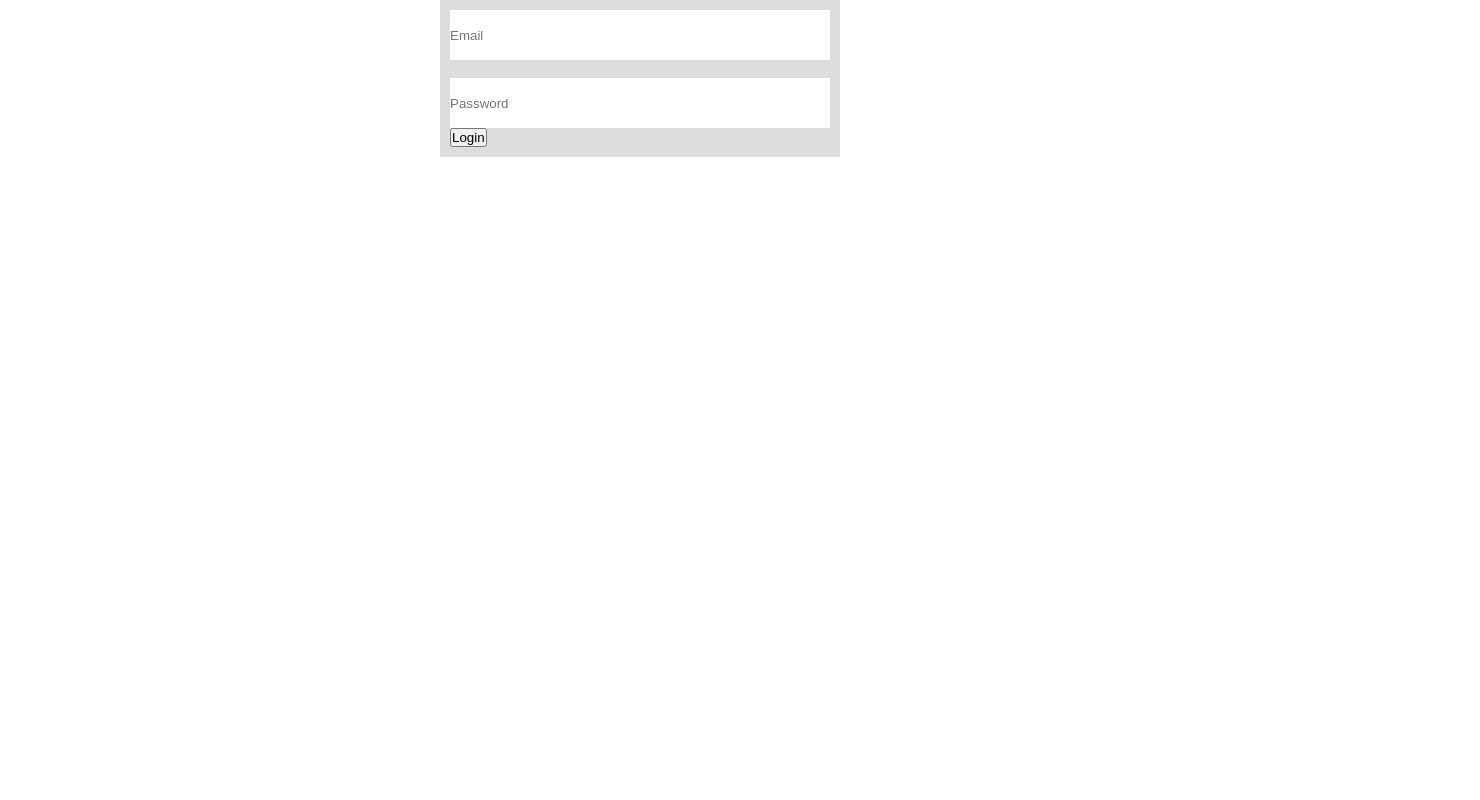
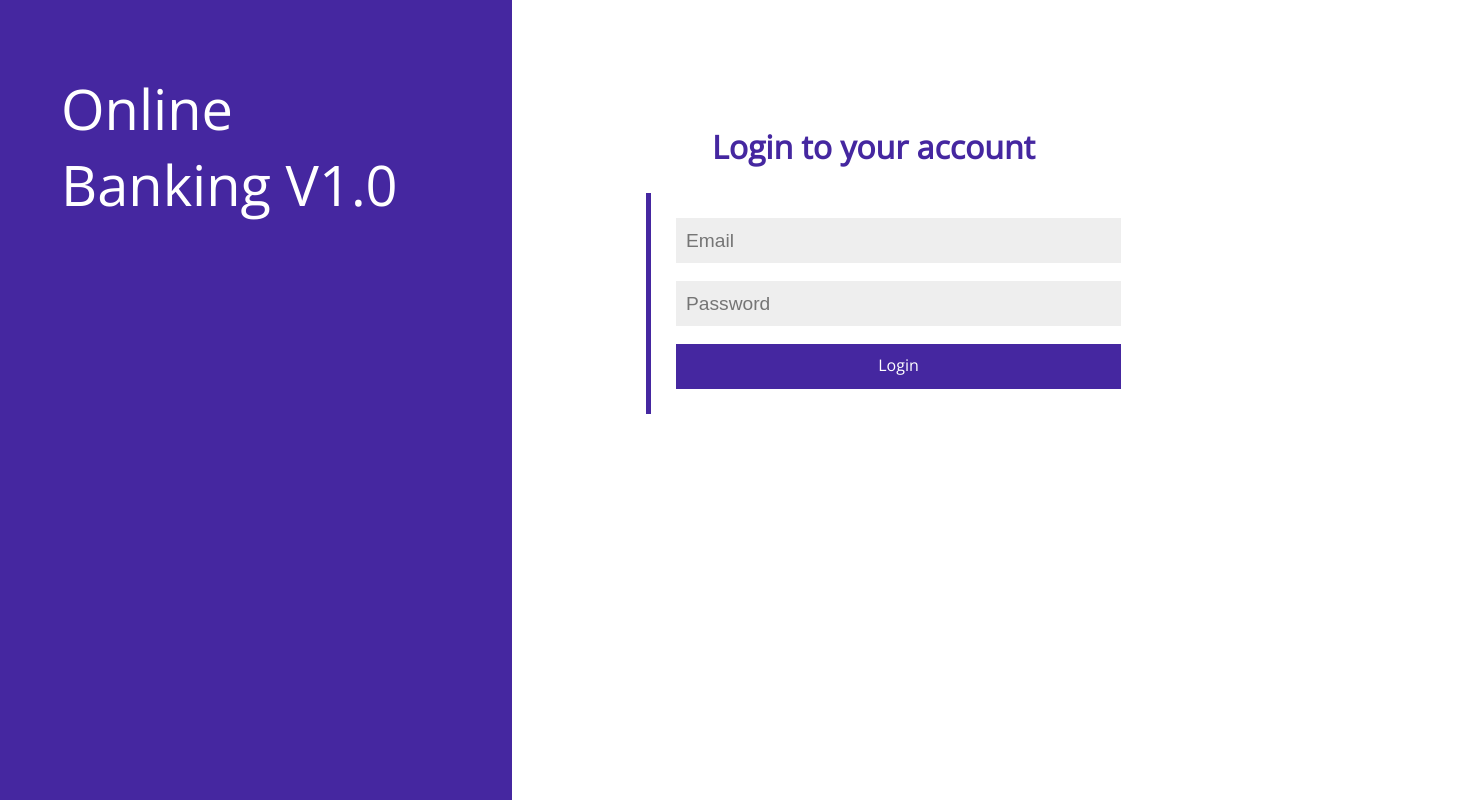
Before and after one commit to nnokarazu12/p1, a website: page views/index.html in a window 1280 px wide. Shown: the whole page, 1480 px wide, since content can reach past the window. Drawn offline with nearby package versions, Linux system fonts and the light colour scheme; files that its build step writes are made by us from their sources.

Commit message:
home page styling

```diff
--- a/app.js
+++ b/app.js
@@ -5,6 +5,7 @@ const port = 3000;
 
 app.use(express.json());
 app.use(express.static(__dirname + '/styles'));
+app.use(express.static(__dirname+ "/public"));
 app.set('view engine', 'hbs');
 app.set('view engine', 'html');
 app.engine('html', require('hbs').__express);
--- a/controllers/auth.js
+++ b/controllers/auth.js
@@ -5,7 +5,6 @@ const authenticateUser = (req, res) => {
     // res.send(response);
     //const data = response.json;
 
-
 }
 
 
--- a/styles/index.css
+++ b/styles/index.css
@@ -1,18 +1,94 @@
+:root {
+    --main-theme: #4527A0;
+    --main-theme-dark: #311B92;
+}
 * {
     margin: 0;
     padding: 0;
 }
+body {
+    overflow: hidden;
+}
+#main-container {
+    width: 100%;
+    height: 100vh;
+    display: grid;
+    grid-template-columns: 40% 60%;
+}
+#title-card {
+    background-color: var(--main-theme);
+}
+#title-card img {
+    width: 100%;
+    height: 100%;
+    object-fit: cover;
+}
+/*#title-card div::before {
+    content: '';
+    position: absolute;
+    top: 0;
+    left: 0;
+    width: 40%;
+    height: 100%;
+    background-color: var(--main-theme);
+    opacity: 0.6;
+}
+*/
+#title-card p {
+    position: relative;
+    z-index: 1;
+    margin: 50px auto;
+    width: 390px;
+    padding: 20px;
+    color: white;
+    font-family: 'Open Sans', sans-serif;
+    font-size: 3.5em;
+}
+#form-container {
+    background-color: white;
+}
+#form-container h1 {
+    font-family: 'Open Sans', sans-serif;
+    color: var(--main-theme);
+    position: relative;
+    top: 125px;
+    left: 200px;
+}
 #login-form {
+    position: relative;
+    top: 150px;
     box-sizing: border-box;
-    padding: 10px;
-    width: 400px;
+    padding: 25px;
+    width: 500px;
     height: auto;
-    background: #ddd;
+    background: white;
     margin: auto;
+    border-left: 5px solid var(--main-theme);
 }
 #login-form input {
     border: none;
     outline: none;
     width: 100%;
-    height: 50px;
+    height: 45px;
+    background-color: #eee;
+    font-size: 1.2em;
+    padding: 10px;
+    box-sizing: border-box;
+    color: black;
 }
+#login-btn {
+    box-sizing: border-box;
+    padding: 10px;
+    width: 100%;
+    height: 45px;
+    background-color: var(--main-theme);
+    color: white;
+    text-align: center;
+    font-family: 'Open Sans', sans-serif;
+    font-size: 1em;
+    cursor: pointer;
+    transition: background-color 0.3s 0s;
+}
+#login-btn:hover {
+    background-color: var(--main-theme-dark);
+}
--- a/views/index.html
+++ b/views/index.html
@@ -5,32 +5,28 @@
     <meta http-equiv="X-UA-Compatible" content="IE=edge">
     <meta name="viewport" content="width=device-width, initial-scale=1.0">
     <title>Banking Application</title>
+    <!--<link href="/styles/index.css" rel="stylesheet">-->
     <link href="index.css" rel="stylesheet">
-    <script defer src=""></script>
+    <link rel="preconnect" href="https://fonts.googleapis.com">
+    <link rel="preconnect" href="https://fonts.gstatic.com" crossorigin>
+    <link href="https://fonts.googleapis.com/css2?family=Open+Sans:wght@300&display=swap" rel="stylesheet">
+    <script defer src="index.js"></script>
 </head>
 <body>
-    <form id="login-form" action="/api/auth" method="get">
-        <input id="email" name="email" placeholder="Email"><br/><br/>
-        <input id="password" name="password" placeholder="Password"><br/>
-        <button onclick="login(event)">Login</button>
+    <div id="main-container">
+        <div id="title-card">
+            <p>Online Banking V1.0</p>
+            <!--<img src="/images/title-img.jpg" alt="title card image"/>-->
+        </div>
+        <div id="form-container">
+            <h1>Login to your account</h1>
+            <form id="login-form">
+            <input id="email" name="email" placeholder="Email"><br/><br/>
+            <input id="password" name="password" placeholder="Password"><br/><br/>
+            <div onclick="login(event)" id="login-btn" role="button">Login</div>
     </form>
+        </div>
+    </div>
     <!--<button onclick="get()">Click</button>-->
-    <script>
-        async function login(event) {
-            event.preventDefault();
-            let email = document.getElementById('email').value;
-            let password = document.getElementById('password').value;
-
-            let response = await fetch('/api/users');
-
-            let result = await response.json();
-
-            let loginSuccess = email === result[0].email && password === result[0].password;
-            if (loginSuccess)
-                console.log("Login successful!");
-            else
-                console.log("Login failed.");
-        }
-    </script>
 </body>
 </html>
```
Also changed, not shown: index.js (deleted, +0 -19 lines), public/index.js (added, +18 -0 lines), 1 other file.
